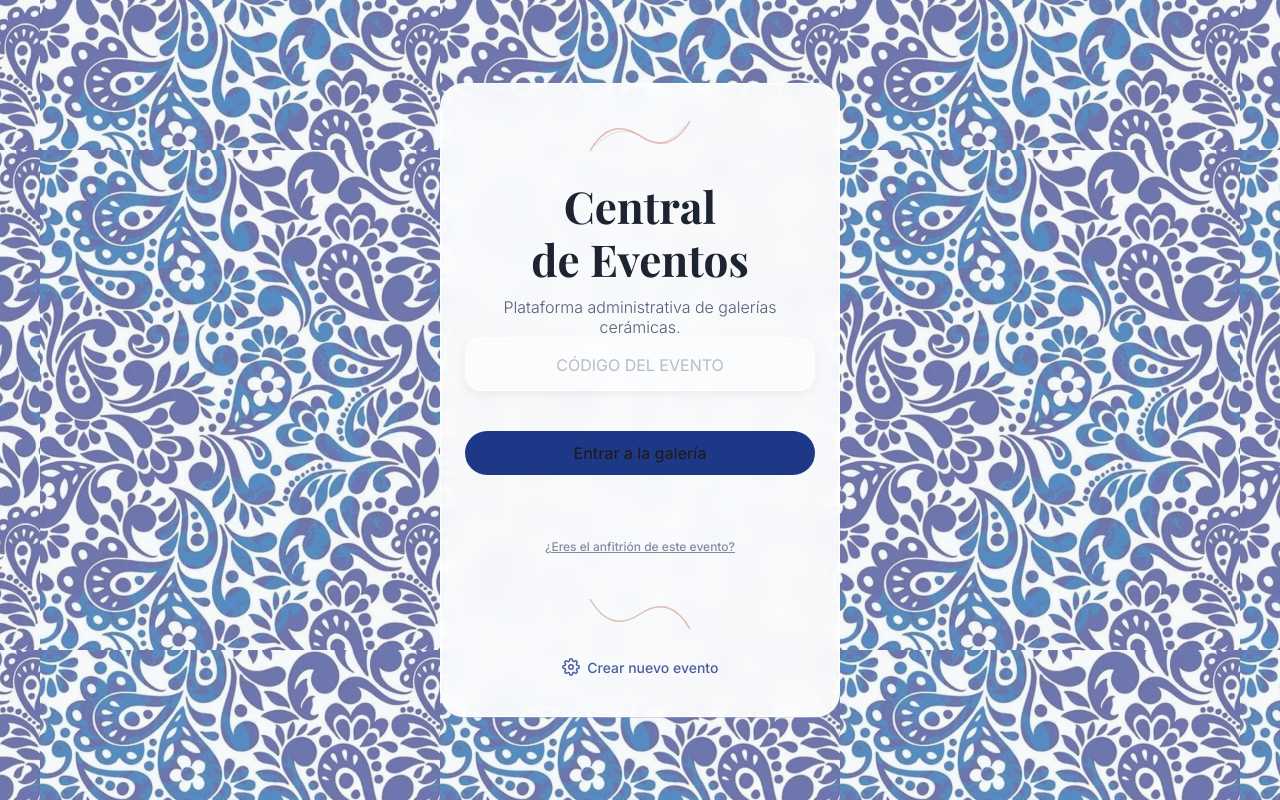
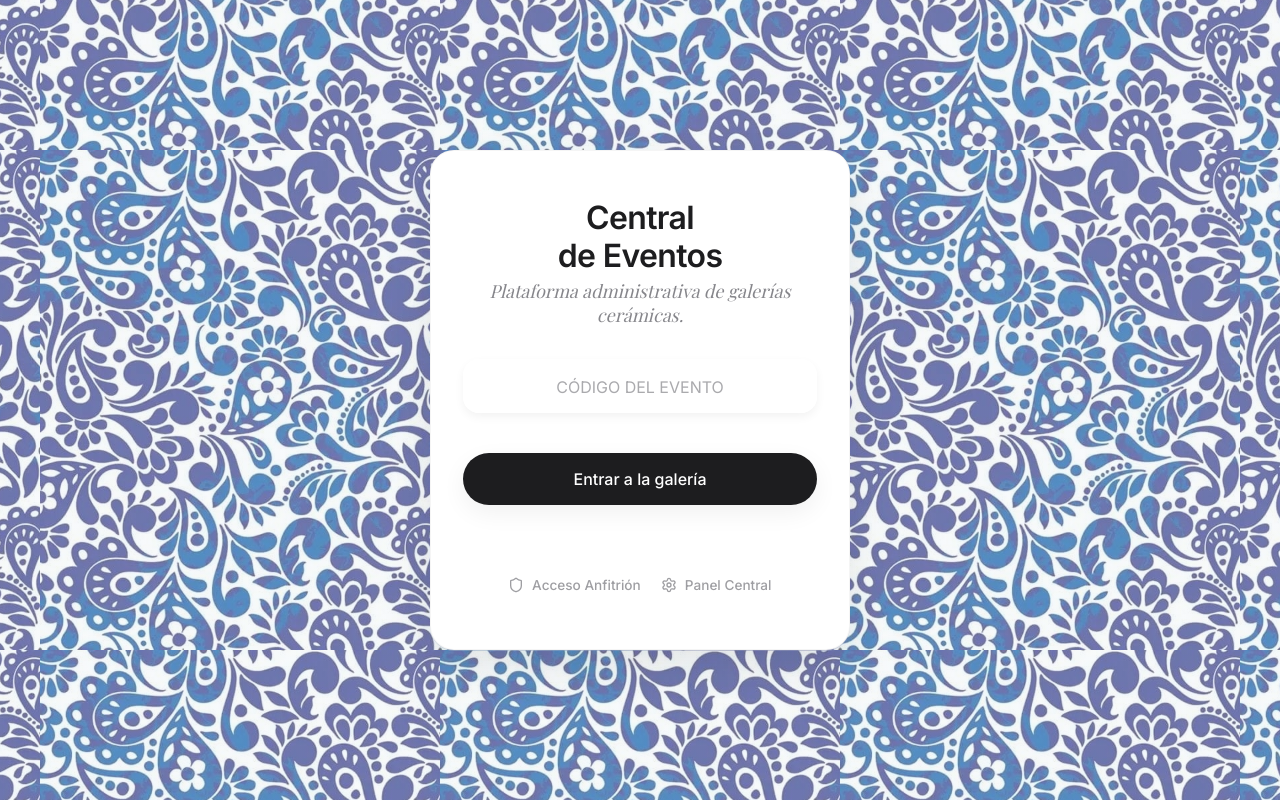
Before and after one commit to joaquinmarinoramirezreyes/Album, a React (Vite) app: page / in a window 1280 px wide. Built offline with nearby package versions, Linux system fonts and the light colour scheme; a web font is replaced by a local one.

Commit message:
style: Stage 2 - Login UI redesign (Apple Minimalist)

```diff
--- a/index.html
+++ b/index.html
@@ -49,9 +49,10 @@
         <button type="submit" class="btn btn--primary login__btn" style="margin-top: 1.5rem;">Entrar a la galería</button>
       </form>
 
-      <button type="button" id="btn-host-modal" class="btn--text" style="color: var(--color-charcoal-light); font-size: 0.75rem; text-decoration: underline; opacity: 0.7; margin-top: 1.5rem;">
-        ¿Eres el anfitrión de este evento?
-      </button>
+      <button type="button" id="btn-host-modal" class="btn--text" style="color: var(--color-text-secondary); font-size: 0.85rem; font-weight: 500; margin-top: 2rem;">
+    <i data-lucide="shield" style="width: 16px; height: 16px; display: inline-block; vertical-align: text-bottom; margin-right: 4px;"></i>
+    Acceso Anfitrión
+  </button>
 
       <div class="login__ornament login__ornament--bottom" aria-hidden="true">
         <svg viewBox="0 0 120 40" class="login__leaf">
@@ -60,10 +61,10 @@
       </div>
 
       <!-- Admin link -->
-      <button type="button" id="btn-admin-modal" class="btn--text mt-4">
-        <svg width="18" height="18" fill="none" stroke="currentColor" stroke-width="2" viewBox="0 0 24 24" stroke-linecap="round" stroke-linejoin="round" style="vertical-align:text-bottom; margin-right:4px;"><circle cx="12" cy="12" r="3"></circle><path d="M19.4 15a1.65 1.65 0 0 0 .33 1.82l.06.06a2 2 0 0 1 0 2.83 2 2 0 0 1-2.83 0l-.06-.06a1.65 1.65 0 0 0-1.82-.33 1.65 1.65 0 0 0-1 1.51V21a2 2 0 0 1-2 2 2 2 0 0 1-2-2v-.09A1.65 1.65 0 0 0 9 19.4a1.65 1.65 0 0 0-1.82.33l-.06.06a2 2 0 0 1-2.83 0 2 2 0 0 1 0-2.83l.06-.06a1.65 1.65 0 0 0 .33-1.82 1.65 1.65 0 0 0-1.51-1H3a2 2 0 0 1-2-2 2 2 0 0 1 2-2h.09A1.65 1.65 0 0 0 4.6 9a1.65 1.65 0 0 0-.33-1.82l-.06-.06a2 2 0 0 1 0-2.83 2 2 0 0 1 2.83 0l.06.06a1.65 1.65 0 0 0 1.82.33H9a1.65 1.65 0 0 0 1-1.51V3a2 2 0 0 1 2-2 2 2 0 0 1 2 2v.09a1.65 1.65 0 0 0 1 1.51 1.65 1.65 0 0 0 1.82-.33l.06-.06a2 2 0 0 1 2.83 0 2 2 0 0 1 0 2.83l-.06.06a1.65 1.65 0 0 0-.33 1.82V9a1.65 1.65 0 0 0 1.51 1H21a2 2 0 0 1 2 2 2 2 0 0 1-2 2h-.09a1.65 1.65 0 0 0-1.51 1z"></path></svg>
-        Crear nuevo evento
-      </button>
+      <button type="button" id="btn-admin-modal" class="btn--text" style="margin-top: 1.5rem; color: var(--color-text-secondary); font-size: 0.85rem; font-weight: 500;">
+    <i data-lucide="settings" style="width: 16px; height: 16px; display: inline-block; vertical-align: text-bottom; margin-right: 4px;"></i>
+    Panel Central
+  </button>
     </div>
 
     <!-- Modals de Admin (dentro de screen-login para mantener contexto) -->
@@ -277,5 +278,7 @@
       if (e.ctrlKey && e.keyCode == 85) { return false; } // Ctrl+U
     };
   </script>
+  <script src="https://unpkg.com/lucide@latest"></script>
+  <script>lucide.createIcons();</script>
 </body>
 </html>
--- a/styles.css
+++ b/styles.css
@@ -1273,3 +1273,95 @@ body.show-singles #fab-camera { display: none !important; }
   from { opacity: 0; transform: translateY(20px); }
   to { opacity: 1; transform: translateY(0); }
 }
+
+
+/* -------------------------------------------
+   ETAPA 2: LOGIN (Minimalismo Apple)
+   ------------------------------------------- */
+.login {
+  background: var(--color-surface);
+  border-radius: var(--radius-lg);
+  box-shadow: var(--shadow-lg);
+  padding: var(--sp-8) var(--sp-6);
+  width: 90%;
+  max-width: 420px;
+  text-align: center;
+  position: relative;
+  z-index: 10;
+  border: 1px solid rgba(0,0,0,0.04);
+}
+
+.login__title {
+  font-family: var(--font-sans);
+  font-weight: 600;
+  font-size: var(--text-3xl);
+  letter-spacing: -0.02em;
+  color: var(--color-text-primary);
+  margin-bottom: var(--sp-1);
+}
+
+.login__subtitle {
+  font-family: var(--font-serif);
+  font-style: italic;
+  font-size: var(--text-lg);
+  color: var(--color-text-secondary);
+  margin-bottom: var(--sp-6);
+}
+
+.login__input {
+  width: 100%;
+  padding: 16px 20px;
+  background-color: var(--color-bg);
+  border: 1px solid var(--color-divider);
+  border-radius: var(--radius-md);
+  font-family: var(--font-sans);
+  font-size: var(--text-base);
+  color: var(--color-text-primary);
+  transition: border-color 0.2s ease, box-shadow 0.2s ease;
+  outline: none;
+}
+
+.login__input::placeholder {
+  color: var(--color-text-secondary);
+  opacity: 0.7;
+}
+
+.login__input:focus {
+  background-color: var(--color-surface);
+  border-color: var(--color-accent);
+  box-shadow: 0 0 0 4px rgba(30, 56, 136, 0.1);
+}
+
+.login__input--vip {
+  font-size: var(--text-xl) !important;
+  font-weight: 600;
+  letter-spacing: 0.1em;
+  text-align: center !important;
+  text-transform: uppercase;
+}
+
+.btn--primary {
+  background-color: var(--color-text-primary) !important;
+  color: var(--color-surface) !important;
+  font-family: var(--font-sans);
+  font-weight: 500;
+  font-size: var(--text-base);
+  border: none;
+  border-radius: var(--radius-pill);
+  padding: 16px 24px;
+  cursor: pointer;
+  transition: transform 0.2s ease, box-shadow 0.2s ease, opacity 0.2s ease;
+  width: 100%;
+  box-shadow: var(--shadow-md);
+}
+
+.btn--primary:hover {
+  transform: translateY(-2px);
+  box-shadow: var(--shadow-lg);
+  opacity: 0.9;
+}
+
+/* Esconder ornamentos para mantener estilo minimalista */
+.login__ornament {
+  display: none !important;
+}
```
